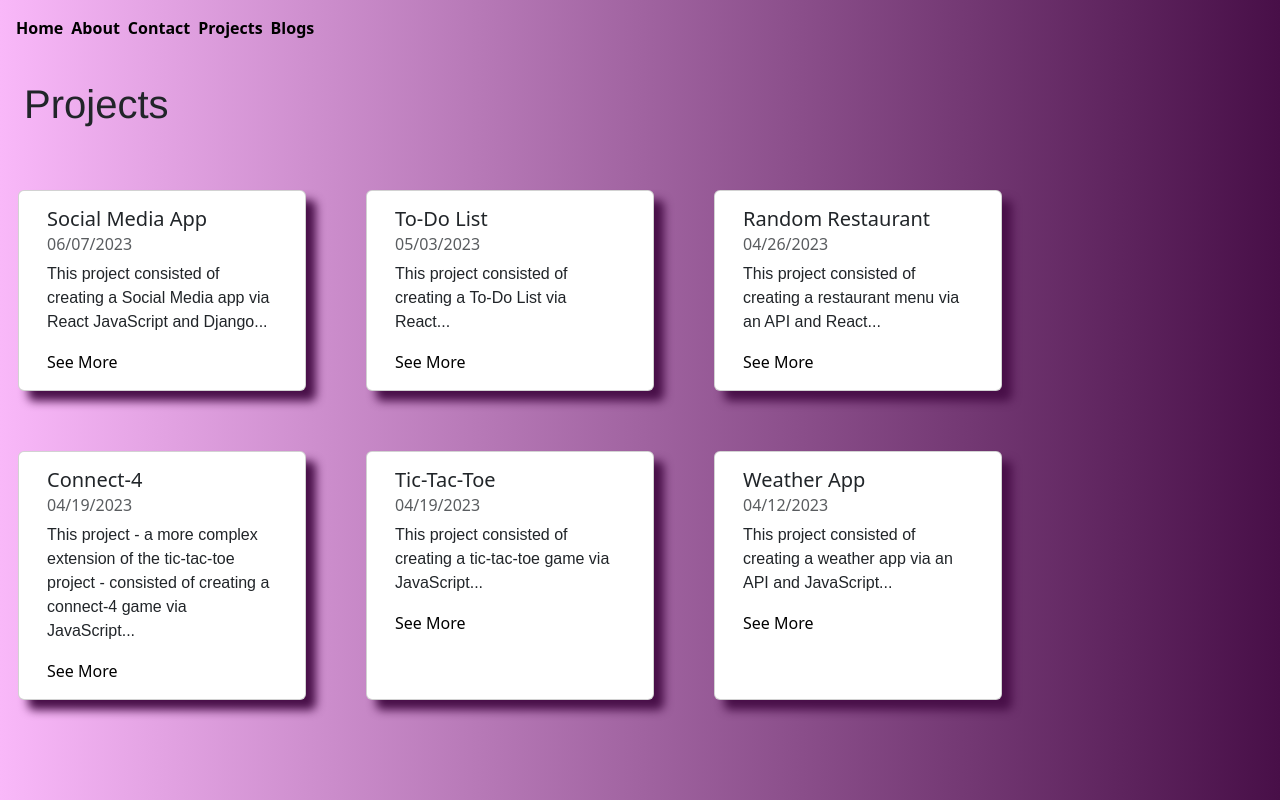
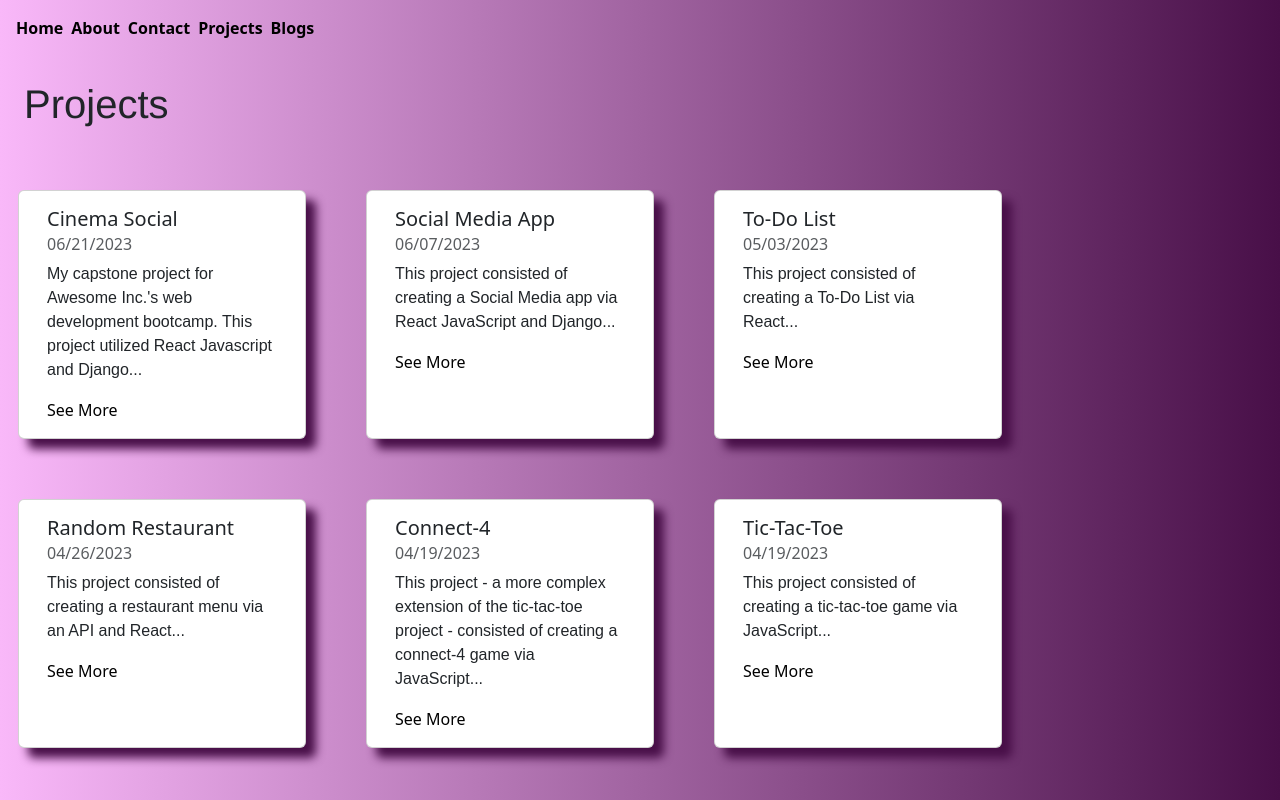
Before and after one commit to hpknollenberg/hpknollenberg.github.io, a React (Vite) app: page /projects in a window 1280 px wide. Shown: the top 800 px of the page. Built offline with nearby package versions, Linux system fonts and the light colour scheme; a web font is replaced by a local one.

Commit message:
added cinema social project

```diff
--- a/src/App.jsx
+++ b/src/App.jsx
@@ -10,7 +10,7 @@ import allegra_and_lucky from "./assets/img/Allegra_Lucky_and_me.png"
 import lucky_and_henry from "./assets/img/Knollenberg_photo.jpg"
 import lucky_and_henry_2 from "./assets/img/Screenshot_2023-08-12_003748.png"
 import Card14 from "./Blog Cards/Card-14.jsx"
-import SocialMedia from "./Project Cards/Project-Social-Media.jsx"
+import CinemaSocial from "./Project Cards/Project-Cinema-Social.jsx"
 
 
 function LandingPage () {
@@ -48,7 +48,7 @@ function App() {
       </div>
       <div className="d-flex row">
         <Card14 />
-        <SocialMedia />
+        <CinemaSocial />
       </div>
 
     </div>
--- /dev/null
+++ b/src/Project Cards/Project-Cinema-Social.jsx
@@ -0,0 +1,27 @@
+import Card from 'react-bootstrap/Card';
+import { Link } from 'react-router-dom'
+
+const styles = {
+    card: {
+      margin: '30px',
+      width: '18rem',
+      boxShadow: '10px 10px 10px rgb(72, 15, 72)'
+    }
+  }
+
+function CinemaSocial() {
+  return (
+    <Card style={{...styles.card}}>
+            <Card.Body>
+            <Card.Title>Cinema Social</Card.Title>
+            <Card.Subtitle className="mb-2 text-muted">06/21/2023</Card.Subtitle>
+            <Card.Text>
+            My capstone project for Awesome Inc.'s web development bootcamp. This project utilized React Javascript and Django...
+            </Card.Text>
+            <Link to="https://cinemasocial.vercel.app/">See More</Link>
+        </Card.Body>
+    </Card>
+  );
+}
+
+export default CinemaSocial;
--- a/src/Projects.jsx
+++ b/src/Projects.jsx
@@ -5,6 +5,7 @@ import TicTacToe from "./Project Cards/Project-Tic-Tac-Toe.jsx"
 import ToDoList from "./Project Cards/Project-To-Do-List.jsx"
 import Connect4 from "./Project Cards/Project-Connect-4.jsx"
 import SocialMedia from "./Project Cards/Project-Social-Media.jsx"
+import CinemaSocial from './Project Cards/Project-Cinema-Social.jsx'
 
 const styles = {
     card: {
@@ -19,6 +20,7 @@ function Projects() {
         <Menu />
         <h1 className="p-4">Projects</h1>
         <div className="row">
+          <CinemaSocial />
           <SocialMedia />
           <ToDoList />
           <Restaurant />
```
Also changed, not shown: 3 other files (tests, documents, lock files or other folders).
